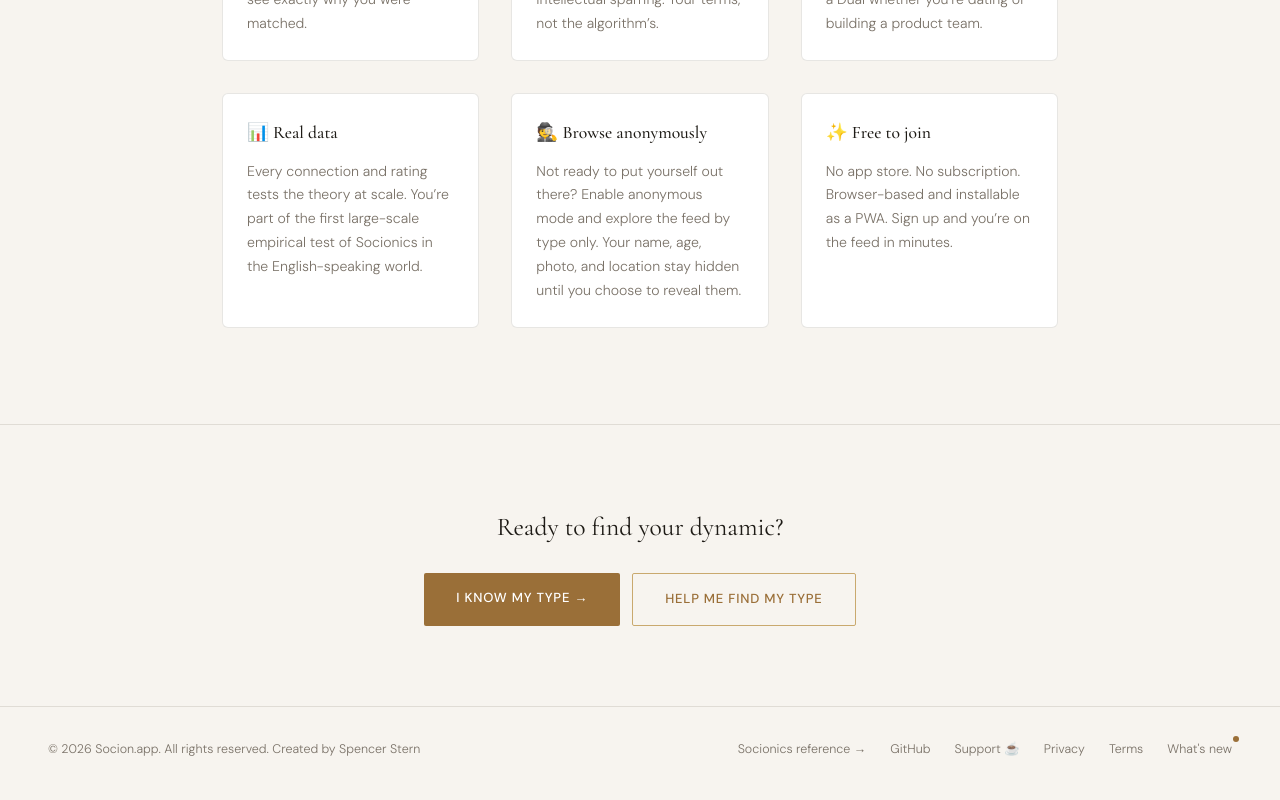
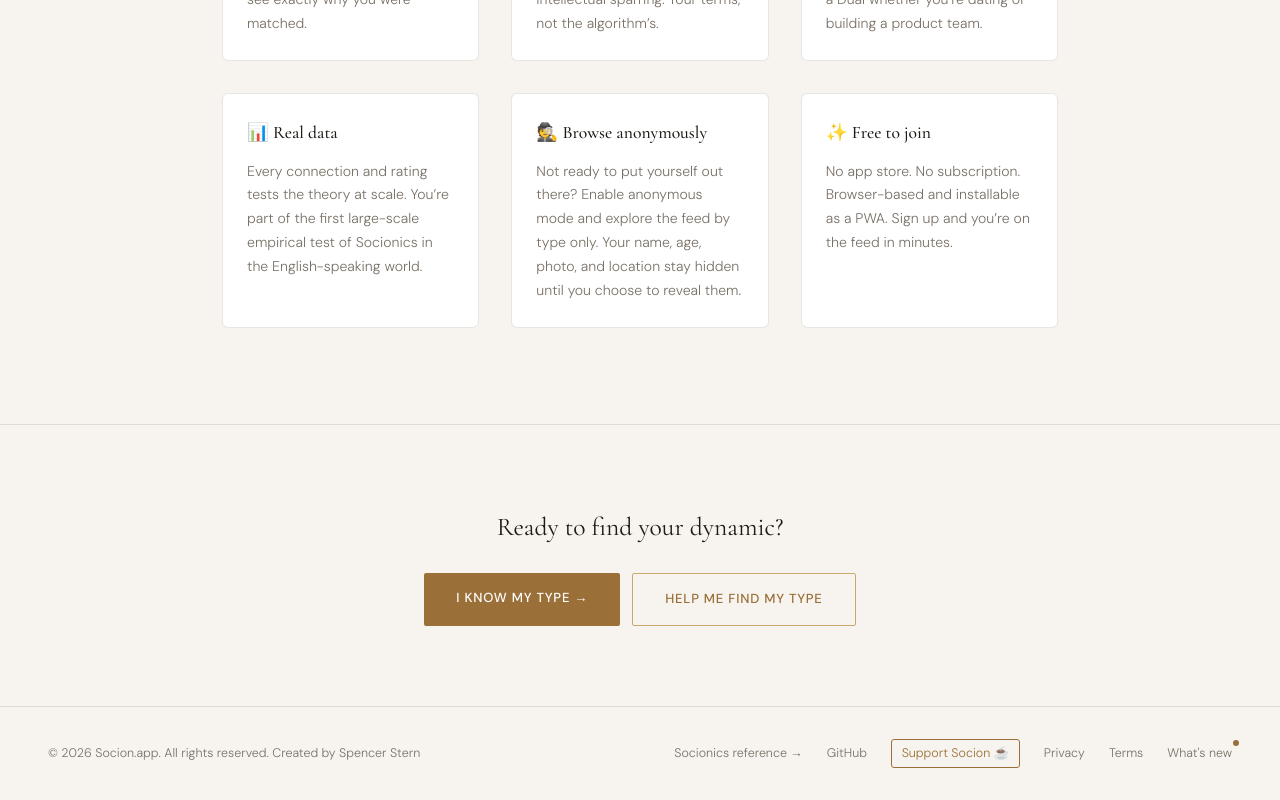
Before and after one commit to sstern42/socionics-match, a React (Vite) app: page / in a window 1280 px wide. Shown: the part 3968-4768 px from the top of the page. Built offline with nearby package versions, Linux system fonts and the light colour scheme; no server answers; the database is empty.

Commit message:
Update Layout.jsx

```diff
--- a/src/components/Layout.jsx
+++ b/src/components/Layout.jsx
@@ -132,7 +132,10 @@ export default function Layout({ children, hideFooter = false, noScroll = false
           <div style={{ display: 'flex', gap: '1.5rem', alignItems: 'center', flexWrap: 'wrap' }}>
             <a href="https://socionicsinsight.com">Socionics reference &rarr;</a>
             <a href="https://github.com/sstern42/socionics-match" target="_blank" rel="noopener noreferrer" style={{ fontSize: '0.78rem', color: 'var(--muted)', textDecoration: 'none' }}>GitHub</a>
-            <a href="https://ko-fi.com/socion" target="_blank" rel="noopener noreferrer" style={{ fontSize: '0.78rem', color: 'var(--muted)', textDecoration: 'none' }}>Support ☕</a>
+            <a href="https://ko-fi.com/socion" target="_blank" rel="noopener noreferrer"
+              style={{ fontSize: '0.78rem', color: 'var(--accent)', textDecoration: 'none', border: '1px solid var(--accent)', borderRadius: 3, padding: '0.2rem 0.6rem' }}>
+              Support Socion ☕
+            </a>
             <Link to="/privacy" style={{ fontSize: '0.78rem', color: 'var(--muted)', textDecoration: 'none' }}>Privacy</Link>
             <Link to="/terms" style={{ fontSize: '0.78rem', color: 'var(--muted)', textDecoration: 'none' }}>Terms</Link>
             <Link to="/changelog" style={{ fontSize: '0.78rem', color: 'var(--muted)', textDecoration: 'none', position: 'relative' }}
```
